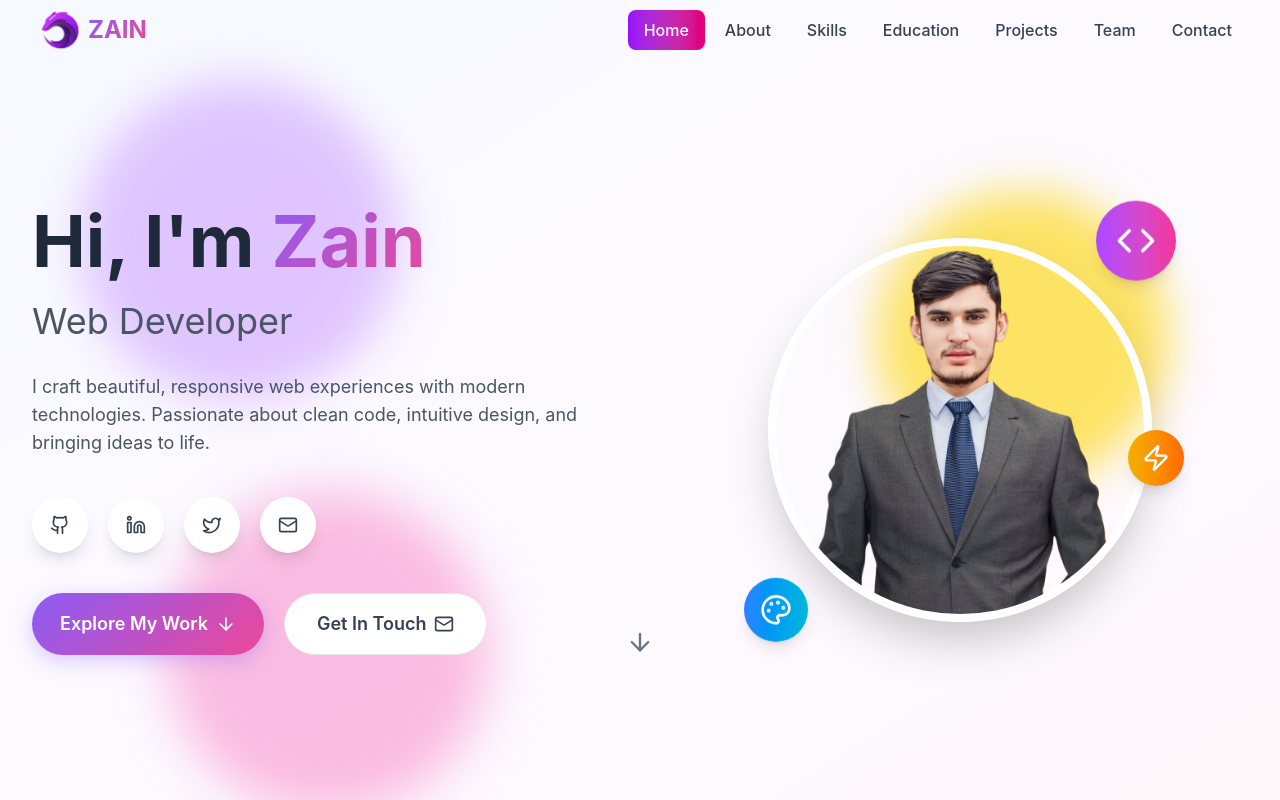
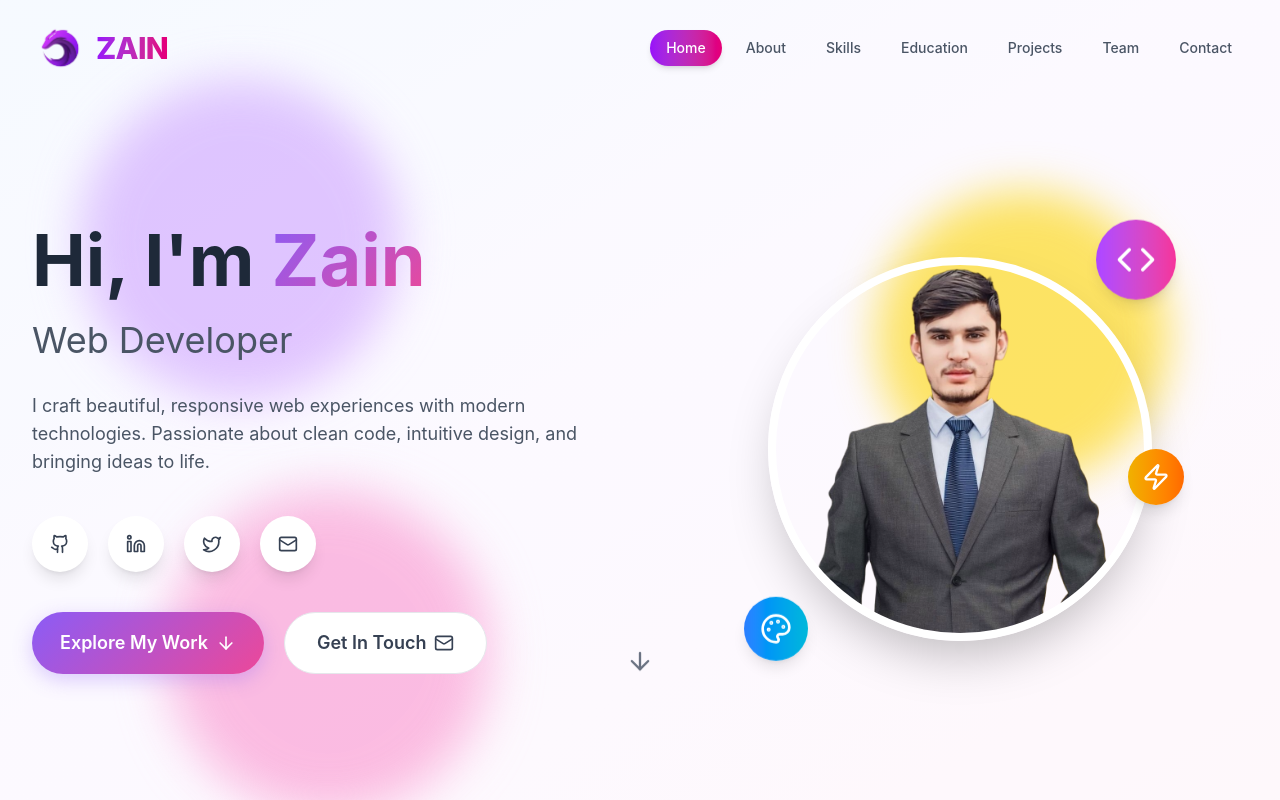
Before and after one commit to ZainMurtaza3532/personal-portfolio-using-react, a React (Vite) app: page / in a window 1280 px wide. Shown: the top 800 px of the page. Built offline with nearby package versions, Linux system fonts and the light colour scheme.

Commit message:
Refactor Header component for improved responsiveness

```diff
--- a/src/components/Header.jsx
+++ b/src/components/Header.jsx
@@ -4,14 +4,16 @@ import logo from '/public/images/abc.png';
 
 const Logo = () => {
   return (
-    <div className="flex items-center " data-aos="fade-right">
+    <a href="#home" className="flex items-center group focus:outline-none" data-aos="fade-right">
       <img
         src={logo}
         alt="Zain Logo"
-        className="w-14 h-15 object-contain"
+        className="w-12 h-12 md:w-14 md:h-14 object-contain group-hover:scale-105 transition-transform duration-300"
       />
-      <span className="text-2xl font-bold gradient-text">ZAIN</span>
-    </div>
+      <span className="text-2xl md:text-3xl font-extrabold bg-clip-text text-transparent bg-gradient-to-r from-purple-600 to-pink-600 ml-2 tracking-tight">
+        ZAIN
+      </span>
+    </a>
   );
 };
 
@@ -34,9 +36,12 @@ const Header = () => {
   const handleScroll = useCallback(() => {
     if (rafRef.current) return;
     rafRef.current = requestAnimationFrame(() => {
-      setIsScrolled(window.scrollY > 50);
+      setIsScrolled(window.scrollY > 20);
+
       const sections = ['home', 'about', 'skills', 'education', 'projects', 'team', 'contact'];
-      const scrollPosition = window.scrollY + 100;
+      // Offset by 150px to trigger the active state slightly before the section hits the exact top
+      const scrollPosition = window.scrollY + 150;
+
       for (const section of sections) {
         const element = document.getElementById(section);
         if (element) {
@@ -54,6 +59,8 @@ const Header = () => {
 
   useEffect(() => {
     window.addEventListener('scroll', handleScroll, { passive: true });
+    // Initial check in case the user refreshes halfway down the page
+    handleScroll();
     return () => {
       window.removeEventListener('scroll', handleScroll);
       if (rafRef.current) {
@@ -72,6 +79,7 @@ const Header = () => {
     return () => window.removeEventListener('resize', handleResize);
   }, [isMenuOpen]);
 
+  // Close menu on Escape key
   useEffect(() => {
     const handleKeyDown = (e) => {
       if (e.key === 'Escape' && isMenuOpen) {
@@ -82,7 +90,8 @@ const Header = () => {
     return () => document.removeEventListener('keydown', handleKeyDown);
   }, [isMenuOpen]);
 
-  const scrollToSection = useCallback((href, id) => {
+  const scrollToSection = useCallback((e, href, id) => {
+    e.preventDefault();
     const element = document.querySelector(href);
     if (element) {
       element.scrollIntoView({ behavior: 'smooth' });
@@ -93,72 +102,76 @@ const Header = () => {
 
   return (
     <header
-      className={`fixed top-0 left-0 right-0 z-50 transition-all duration-300 ${
-        isScrolled ? 'glass py-3 shadow-lg' : 'bg-transparent '
+      className={`fixed top-0 left-0 right-0 z-50 transition-all duration-300 border-b ${
+        isScrolled
+          ? 'bg-white/85 backdrop-blur-md shadow-sm border-gray-200 py-3'
+          : 'bg-transparent border-transparent py-5'
       }`}
       data-aos="fade-down"
       data-aos-duration="800"
     >
       <div className="max-w-7xl mx-auto px-4 sm:px-6 lg:px-8">
         <div className="flex justify-between items-center">
+
           {/* Logo */}
           <Logo />
 
           {/* Desktop Nav */}
-          <nav className="hidden md:flex items-center space-x-1">
+          <nav className="hidden md:flex items-center space-x-2">
             {navItems.map((item) => (
-              <button
+              <a
                 key={item.name}
-                onClick={() => scrollToSection(item.href, item.id)}
-                className={`relative px-4 py-2 rounded-lg font-medium transition-all duration-300 ${
+                href={item.href}
+                onClick={(e) => scrollToSection(e, item.href, item.id)}
+                aria-current={activeSection === item.id ? 'page' : undefined}
+                className={`px-4 py-2 rounded-full text-sm font-medium transition-all duration-300 focus:outline-none focus:ring-2 focus:ring-purple-500 focus:ring-offset-2 ${
                   activeSection === item.id
-                    ? 'text-white'
-                    : 'text-gray-700 hover:text-gray-900'
+                    ? 'bg-gradient-to-r from-purple-600 to-pink-600 text-white shadow-md'
+                    : 'text-gray-600 hover:text-purple-600 hover:bg-purple-50'
                 }`}
-                data-aos="fade-down"
-                data-aos-delay={navItems.indexOf(item) * 100}
               >
-                {activeSection === item.id && (
-                  <span className="absolute inset-0 bg-gradient-to-r from-purple-600 to-pink-600 rounded-lg -z-10"></span>
-                )}
                 {item.name}
-              </button>
+              </a>
             ))}
           </nav>
 
           {/* Mobile Menu Toggle */}
           <button
-            className={`md:hidden p-2 rounded-lg transition-colors ${
-              isScrolled ? 'text-gray-700 hover:bg-gray-100' : 'text-gray-700 hover:bg-gray-100'
+            className={`md:hidden p-2 rounded-lg transition-colors focus:outline-none focus:ring-2 focus:ring-purple-500 ${
+              isScrolled ? 'text-gray-800 hover:bg-gray-100' : 'text-gray-800 hover:bg-gray-100'
             }`}
             onClick={() => setIsMenuOpen(!isMenuOpen)}
-            data-aos="fade-down"
-            data-aos-delay="700"
+            aria-expanded={isMenuOpen}
+            aria-label="Toggle navigation menu"
           >
             {isMenuOpen ? <X className="w-6 h-6" /> : <Menu className="w-6 h-6" />}
           </button>
         </div>
 
         {/* Mobile Nav */}
-        {isMenuOpen && (
-          <div className="md:hidden mt-4 glass rounded-xl overflow-hidden" data-aos="fade-down" data-aos-delay="100">
+        <div
+          className={`md:hidden absolute top-full left-0 right-0 w-full bg-white/95 backdrop-blur-md shadow-lg border-b border-gray-100 transition-all duration-300 overflow-hidden ${
+            isMenuOpen ? 'max-h-96 opacity-100 visible' : 'max-h-0 opacity-0 invisible'
+          }`}
+        >
+          <nav className="px-4 py-4 space-y-2 flex flex-col">
             {navItems.map((item) => (
-              <button
+              <a
                 key={item.name}
-                onClick={() => scrollToSection(item.href, item.id)}
-                className={`block w-full text-left px-4 py-2 transition-colors ${
+                href={item.href}
+                onClick={(e) => scrollToSection(e, item.href, item.id)}
+                aria-current={activeSection === item.id ? 'page' : undefined}
+                className={`block w-full px-5 py-3 rounded-xl transition-colors text-base font-medium ${
                   activeSection === item.id
-                    ? 'bg-gradient-to-r from-purple-600 to-pink-600 text-white font-medium'
-                    : 'text-gray-700 hover:bg-gray-100'
+                    ? 'bg-gradient-to-r from-purple-600 to-pink-600 text-white shadow-sm'
+                    : 'text-gray-700 hover:bg-purple-50 hover:text-purple-600'
                 }`}
-                data-aos="fade-right"
-                data-aos-delay={navItems.indexOf(item) * 50 + 100}
               >
                 {item.name}
-              </button>
+              </a>
             ))}
-          </div>
-        )}
+          </nav>
+        </div>
       </div>
     </header>
   );
```
